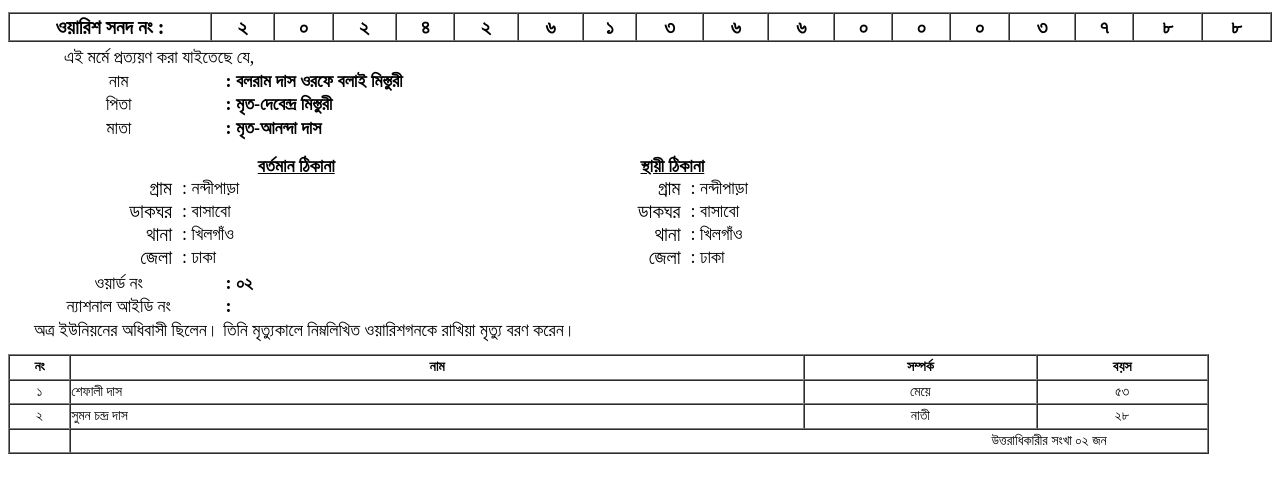
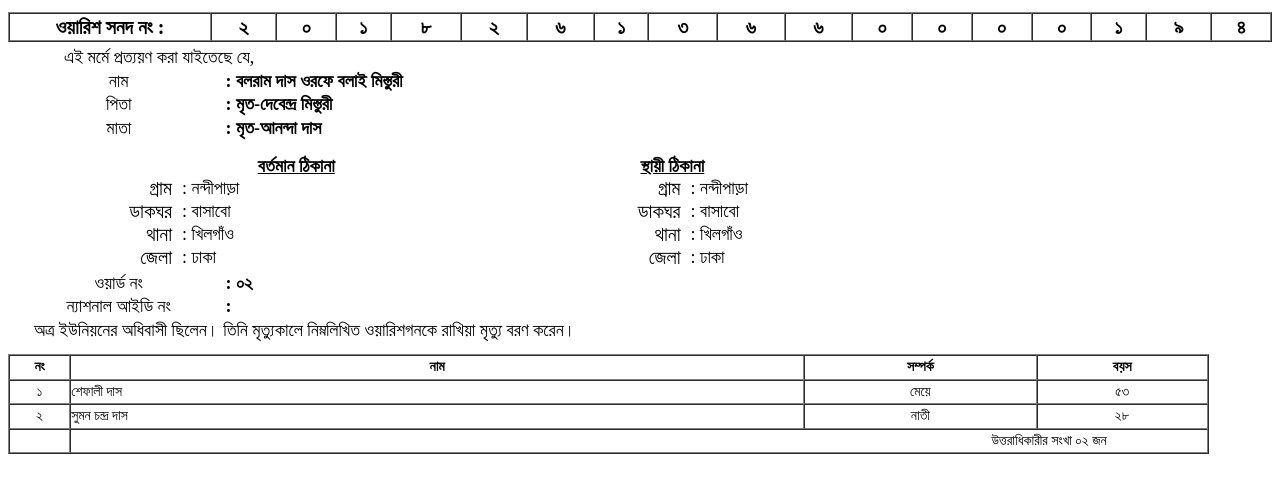
Before and after one commit to dakshingaonup/index.php-onlinetrack-warish_onosondan-tid-20182613860000194, a plain HTML site: page index.html in a window 1280 px wide. Shown: the part 178-670 px from the top of the page. Drawn offline with Linux system fonts and the light colour scheme.

Commit message:
Update index.html

```diff
--- a/index.html
+++ b/index.html
@@ -45,9 +45,9 @@
 
                 <td style="text-align:center; font-weight:bold; font-size:20px;">০</td>
 
-                <td style="text-align:center; font-weight:bold; font-size:20px;">২</td>
+                <td style="text-align:center; font-weight:bold; font-size:20px;">১</td>
 
-                <td style="text-align:center; font-weight:bold; font-size:20px;">৪</td>
+                <td style="text-align:center; font-weight:bold; font-size:20px;">৮</td>
 
                 <td style="text-align:center; font-weight:bold; font-size:20px;">২</td>
 
@@ -67,13 +67,13 @@
 
                 <td style="text-align:center; font-weight:bold; font-size:20px;">০</td>
 
-                <td style="text-align:center; font-weight:bold; font-size:20px;">৩</td>
+                <td style="text-align:center; font-weight:bold; font-size:20px;">০</td>
 
-                <td style="text-align:center; font-weight:bold; font-size:20px;">৭</td>
+                <td style="text-align:center; font-weight:bold; font-size:20px;">১</td>
 
-                <td style="text-align:center; font-weight:bold; font-size:20px;">৮</td>
+                <td style="text-align:center; font-weight:bold; font-size:20px;">৯</td>
 
-                <td style="text-align:center; font-weight:bold; font-size:20px;">৮</td>
+                <td style="text-align:center; font-weight:bold; font-size:20px;">৪</td>
             </tr>
         </tbody>
     </table>
```
